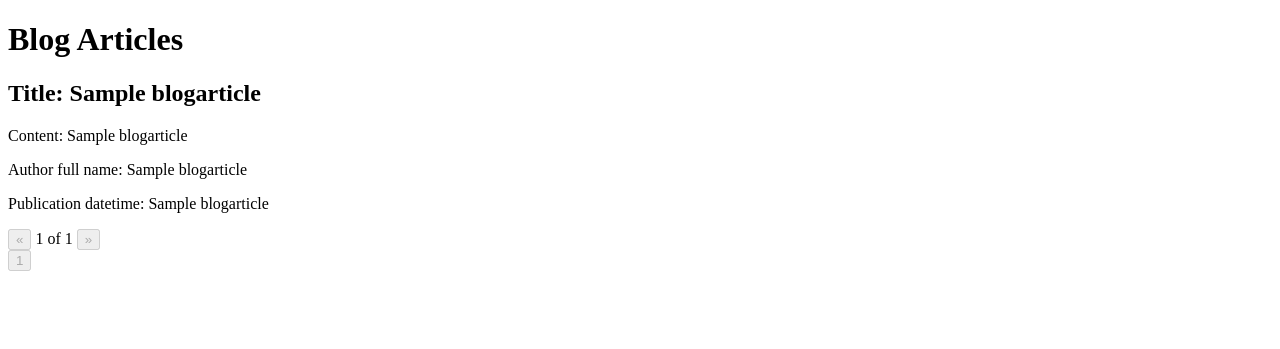
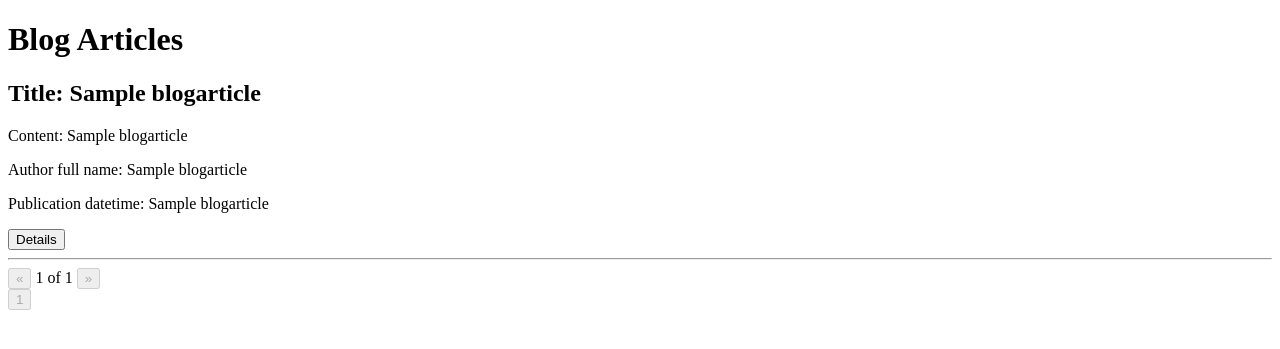
Before and after one commit to masterduck7/blog-api, a Django app: page /blog-articles/ in a window 1280 px wide. Shown: the top 349 px of the page. Run offline with Django 4.2, Linux system fonts and the light colour scheme; tables that the repository leaves empty hold one stand-in row (values such as "Sample post").

Commit message:
feat(api): Add link to blog article details

```diff
--- a/api/templates/blog_article_list.html
+++ b/api/templates/blog_article_list.html
@@ -7,7 +7,12 @@
 		<p>Content: {{ blog_article.title }}</p>
 		<p>Author full name: {{ blog_article.title }}</p>
 		<p>Publication datetime: {{ blog_article.title }}</p>
+		<a href="./{{ blog_article.id }}" style="text-decoration: none">
+			<button>Details</button>
+		</a>
 		{% endfor %}
+
+		<hr />
 
 		<div>
 			{% if previous %}
@@ -33,17 +38,11 @@
 
 		<div>
 			{% for page_number in page_range %} {% if page_number == current_page %}
-			<a
-				href="http://localhost:8000/blog-articles/?page={{ page_number }}"
-				style="text-decoration: none"
-			>
+			<a href="./?page={{ page_number }}" style="text-decoration: none">
 				<button disabled>{{page_number}}</button>
 			</a>
 			{% else %}
-			<a
-				href="http://localhost:8000/blog-articles/?page={{ page_number }}"
-				style="text-decoration: none"
-			>
+			<a href="./?page={{ page_number }}" style="text-decoration: none">
 				<button>{{page_number}}</button>
 			</a>
 			{% endif %} {% endfor %}
```
